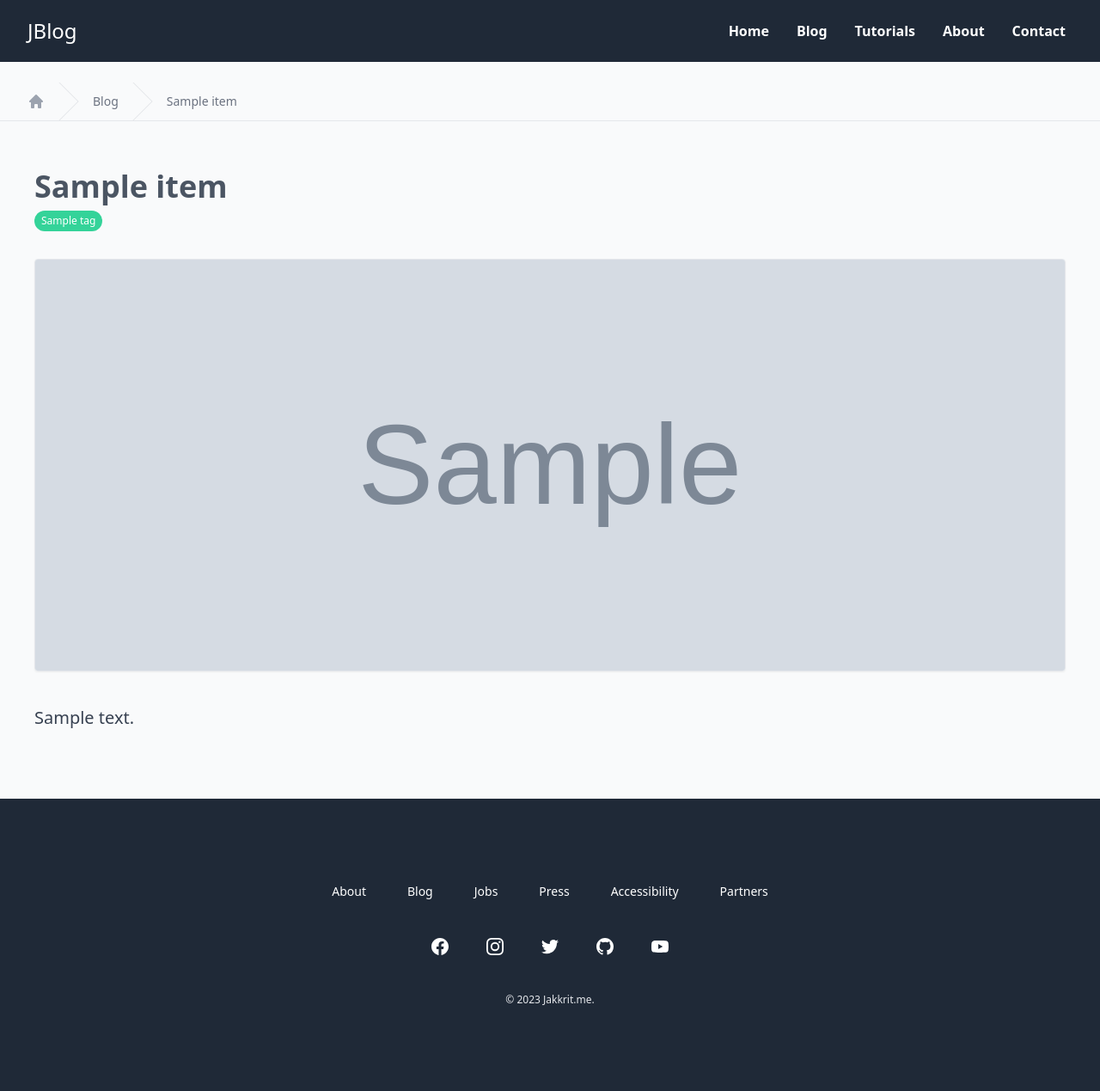
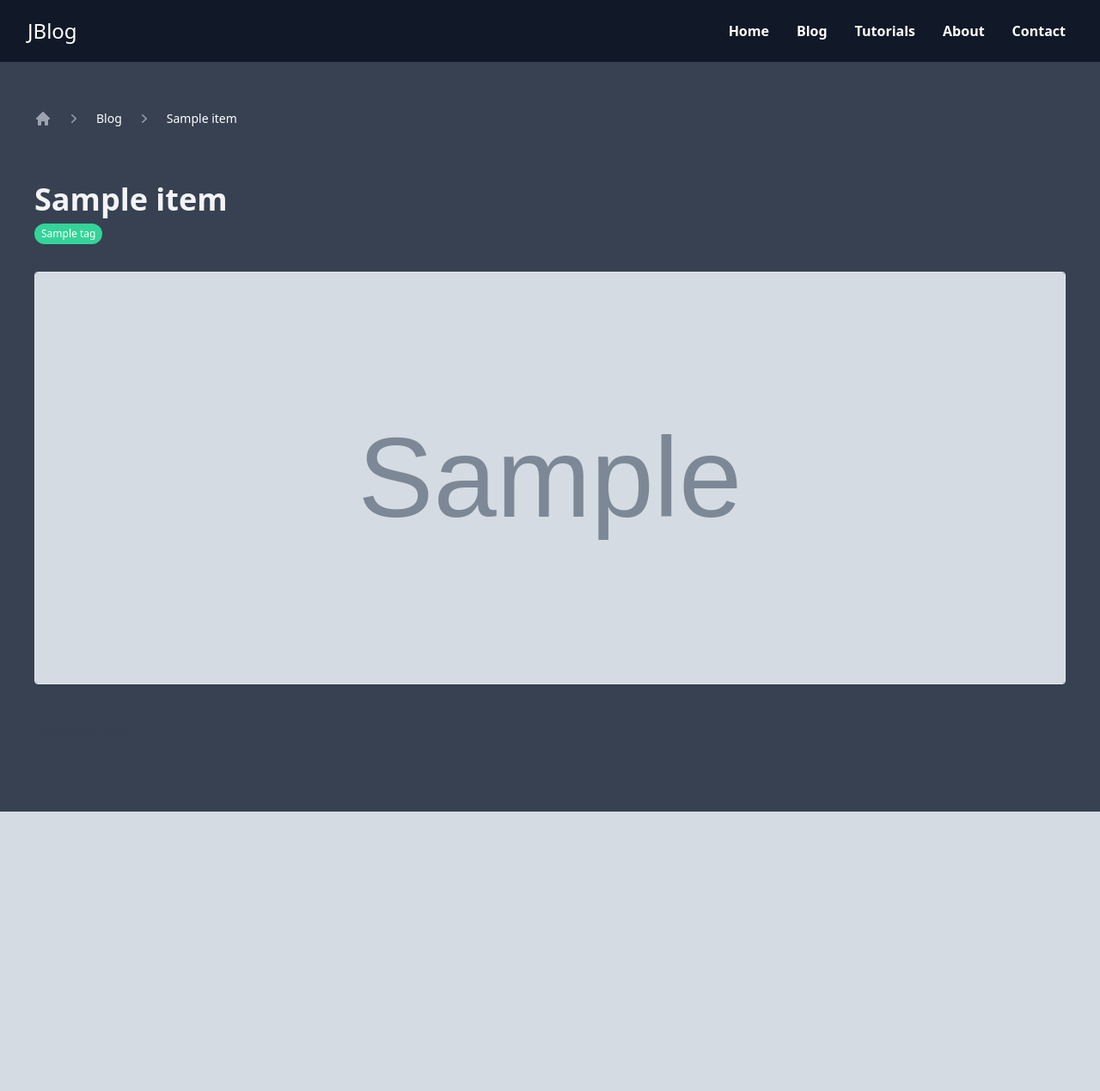
Before and after one commit to jakkrit-puts/web-blog-django, a Django app: template templates/blog/detail.html in a window 1280 px wide. Shown: the whole page at 86% size. After the commit the page ends 944 px from the top, so only its background shows below. Run offline with Django 4.2, Linux system fonts and the light colour scheme; the template is opened without the code that fills it: most values are stand-ins (such as "Sample title", 1, 10 or a date in 2020); grey boxes marked "Sample" are stand-in pictures; style sheets or scripts are compiled from the project's sources; some libraries are stand-ins or nearby versions.

Commit message:
update: redesign

```diff
--- a/templates/_base.html
+++ b/templates/_base.html
@@ -13,8 +13,8 @@
   <link rel="preconnect" href="https://fonts.gstatic.com" crossorigin>
   <link href="https://fonts.googleapis.com/css2?family=Mitr&display=swap" rel="stylesheet">
 </head>
-<body class="font-display bg-gray-200">
-    <nav class="bg-gray-800 sticky top-0 z-50 px-4">
+<body class="font-display bg-gray-700">
+    <nav class="bg-gray-900 sticky top-0 z-50 px-4">
         <div class="container mx-auto flex justify-between items-center p-4">
             <div class="text-white text-2xl "><a href="/">JBlog</a></div>
             <div class="hidden md:flex">
@@ -50,13 +50,13 @@
             </div>
         </div>
     </nav>
-    <div class="container mx-auto py-2 bg-gray-50">
+    <div class="container mx-auto py-2">
         {% block content %}
 
         {% endblock content %}
     </div>
 
-    <footer class="bg-gray-800">
+    {% comment %} <footer class="bg-gray-800">
         <div class="mx-auto max-w-7xl overflow-hidden px-6 py-20 sm:py-24 lg:px-8">
           <nav class="-mb-6 columns-2 sm:flex sm:justify-center sm:space-x-12" aria-label="Footer">
             <div class="pb-6">
@@ -112,7 +112,7 @@
           </div>
           <p class="mt-10 text-center text-xs leading-5 text-gray-200">&copy; 2023 Jakkrit.me.</p>
         </div>
-      </footer>
+      </footer> {% endcomment %}
 
 </body>
 <script>
--- a/templates/blog/detail.html
+++ b/templates/blog/detail.html
@@ -3,11 +3,13 @@
 {% block content %}
 <div class="py-4">
   {% for item in data.blog %}
-  <nav class="flex border-b border-gray-200 bg-transparent" aria-label="Breadcrumb">
-    <ol role="list" class="mx-auto flex w-full max-w-screen-xl space-x-4 px-4 sm:px-6 lg:px-8">
-      <li class="flex">
-        <div class="flex items-center">
-          <a href="/" class="text-gray-400 hover:text-gray-500">
+    <div class="mt-2 max-w-7xl lg:px-10 px-5 py-6 mx-auto">
+
+      <nav class="flex mb-16" aria-label="Breadcrumb">
+        <ol role="list" class="flex items-center space-x-4">
+          <li>
+            <div>
+              <a href="/" class="text-gray-400">
                 <svg class="h-5 w-5 flex-shrink-0" viewBox="0 0 20 20" fill="currentColor" aria-hidden="true">
                   <path fill-rule="evenodd" d="M9.293 2.293a1 1 0 011.414 0l7 7A1 1 0 0117 11h-1v6a1 1 0 01-1 1h-2a1 1 0 01-1-1v-3a1 1 0 00-1-1H9a1 1 0 00-1 1v3a1 1 0 01-1 1H5a1 1 0 01-1-1v-6H3a1 1 0 01-.707-1.707l7-7z" clip-rule="evenodd" />
                 </svg>
@@ -15,30 +17,31 @@
               </a>
             </div>
           </li>
-      <li class="flex">
+          <li>
             <div class="flex items-center">
-          <svg class="h-full w-6 flex-shrink-0 text-gray-200" viewBox="0 0 24 44" preserveAspectRatio="none" fill="currentColor" aria-hidden="true">
-            <path d="M.293 0l22 22-22 22h1.414l22-22-22-22H.293z" />
+              <svg class="h-5 w-5 flex-shrink-0 text-gray-400" viewBox="0 0 20 20" fill="currentColor" aria-hidden="true">
+                <path fill-rule="evenodd" d="M7.21 14.77a.75.75 0 01.02-1.06L11.168 10 7.23 6.29a.75.75 0 111.04-1.08l4.5 4.25a.75.75 0 010 1.08l-4.5 4.25a.75.75 0 01-1.06-.02z" clip-rule="evenodd" />
               </svg>
-          <a href="#" class="ml-4 text-sm font-medium text-gray-500 ">Blog</a>
+              <a href="#" class="ml-4 text-sm font-medium text-white">Blog</a>
             </div>
           </li>
-      <li class="flex">
+          <li>
             <div class="flex items-center">
-          <svg class="h-full w-6 flex-shrink-0 text-gray-200" viewBox="0 0 24 44" preserveAspectRatio="none" fill="currentColor" aria-hidden="true">
-            <path d="M.293 0l22 22-22 22h1.414l22-22-22-22H.293z" />
+              <svg class="h-5 w-5 flex-shrink-0 text-gray-400" viewBox="0 0 20 20" fill="currentColor" aria-hidden="true">
+                <path fill-rule="evenodd" d="M7.21 14.77a.75.75 0 01.02-1.06L11.168 10 7.23 6.29a.75.75 0 111.04-1.08l4.5 4.25a.75.75 0 010 1.08l-4.5 4.25a.75.75 0 01-1.06-.02z" clip-rule="evenodd" />
               </svg>
-          <a href="#" class="ml-4 text-sm font-medium text-gray-500" aria-current="page">{{item.title}}</a>
+              <a href="#" class="ml-4 text-sm font-medium text-white" aria-current="page">{{ item.title }}</a>
             </div>
           </li>
         </ol>
       </nav>
-    <div class="mt-6 max-w-7xl lg:px-10 px-5 py-6 mx-auto">
+
+
     <div class="mt-2">
-      <a href="#" class="sm:text-2xl md:text-3xl lg:text-3xl xl:text-4xl font-bold text-gray-600">{{item.title}}</a>
+      <a href="#" class="sm:text-2xl md:text-3xl lg:text-3xl xl:text-4xl font-bold text-gray-100">{{item.title}}</a>
       <!--author avator-->
-    <div class="font-light text-gray-600">
-          <p class="font-bold text-gray-700 mt-2">
+    <div class="font-light text-gray-100">
+          <p class="font-bold text-gray-100 mt-2">
             <span class="gap-4">
               {% for t in item.tag.all %}
               <span class="inline-flex items-center rounded-full bg-green-400 px-2 py-1 text-xs font-medium text-white">{{ t.tag_name }}</span>
--- a/templates/index.html
+++ b/templates/index.html
@@ -3,8 +3,8 @@
 {% block content %}
 <div class="py-16 sm:py-24">
   <div class="mx-auto max-w-2xl text-center">
-    <h2 class="text-3xl font-bold tracking-tight text-gray-700 sm:text-4xl">บทความ</h2>
-    <p class="mt-2 lg:text-lg sm:text-xs lg:leading-8 text-gray-600">Article and Programming Tutorial</p>
+    <h2 class="text-3xl font-bold tracking-tight text-gray-100 sm:text-4xl">บทความ</h2>
+    <p class="mt-2 lg:text-lg sm:text-xs lg:leading-8 text-gray-100">Article and Programming Tutorial</p>
   </div>
   <div class="max-w-7xl px-10 py-6 mx-auto ">
     <div class="mx-auto mt-10 grid max-w-2xl grid-cols-1 gap-x-8 gap-y-20 lg:mx-0 lg:max-w-none lg:grid-cols-3 sm:grid-cols-2">
```
Lines whose indentation alone changed are shown as unchanged.
